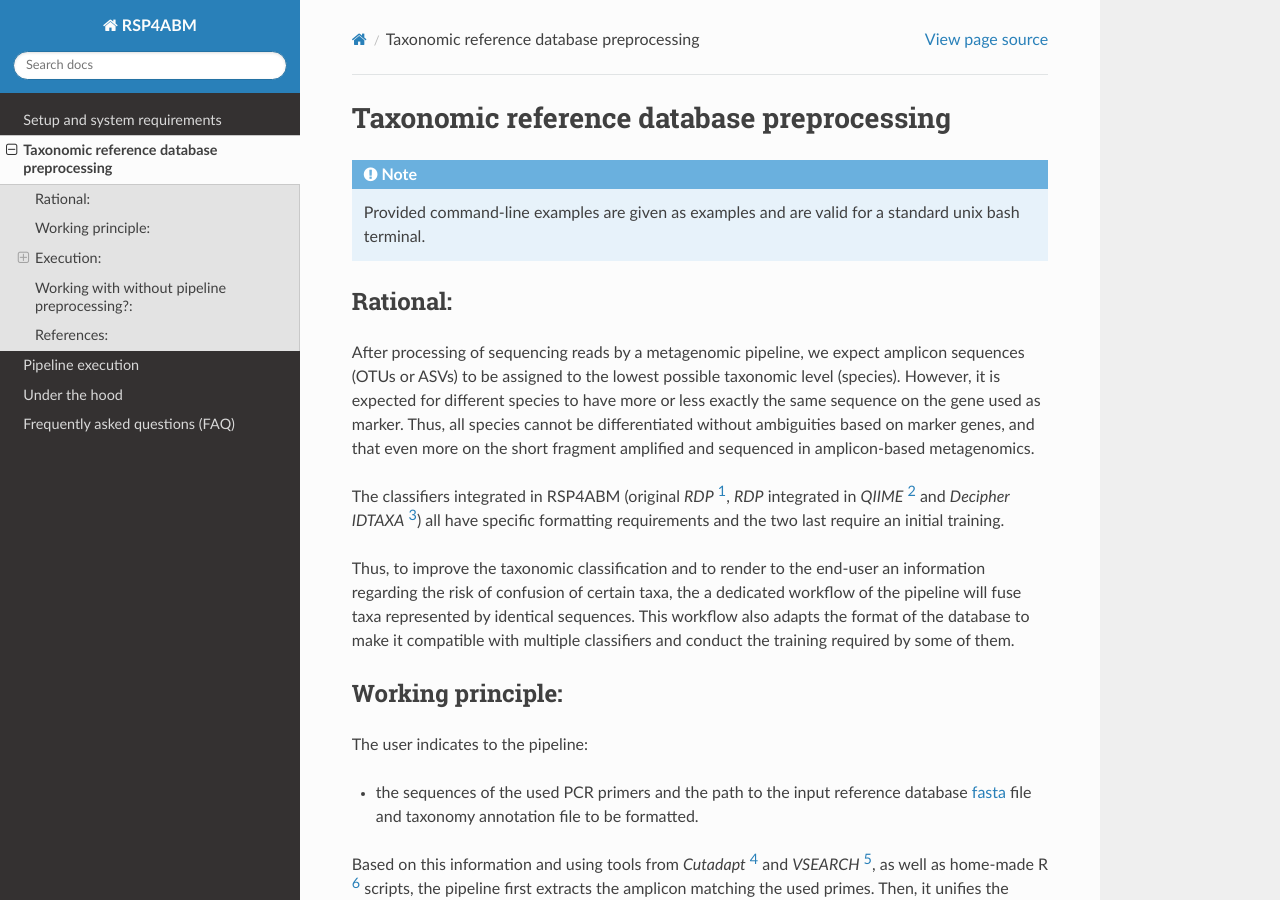
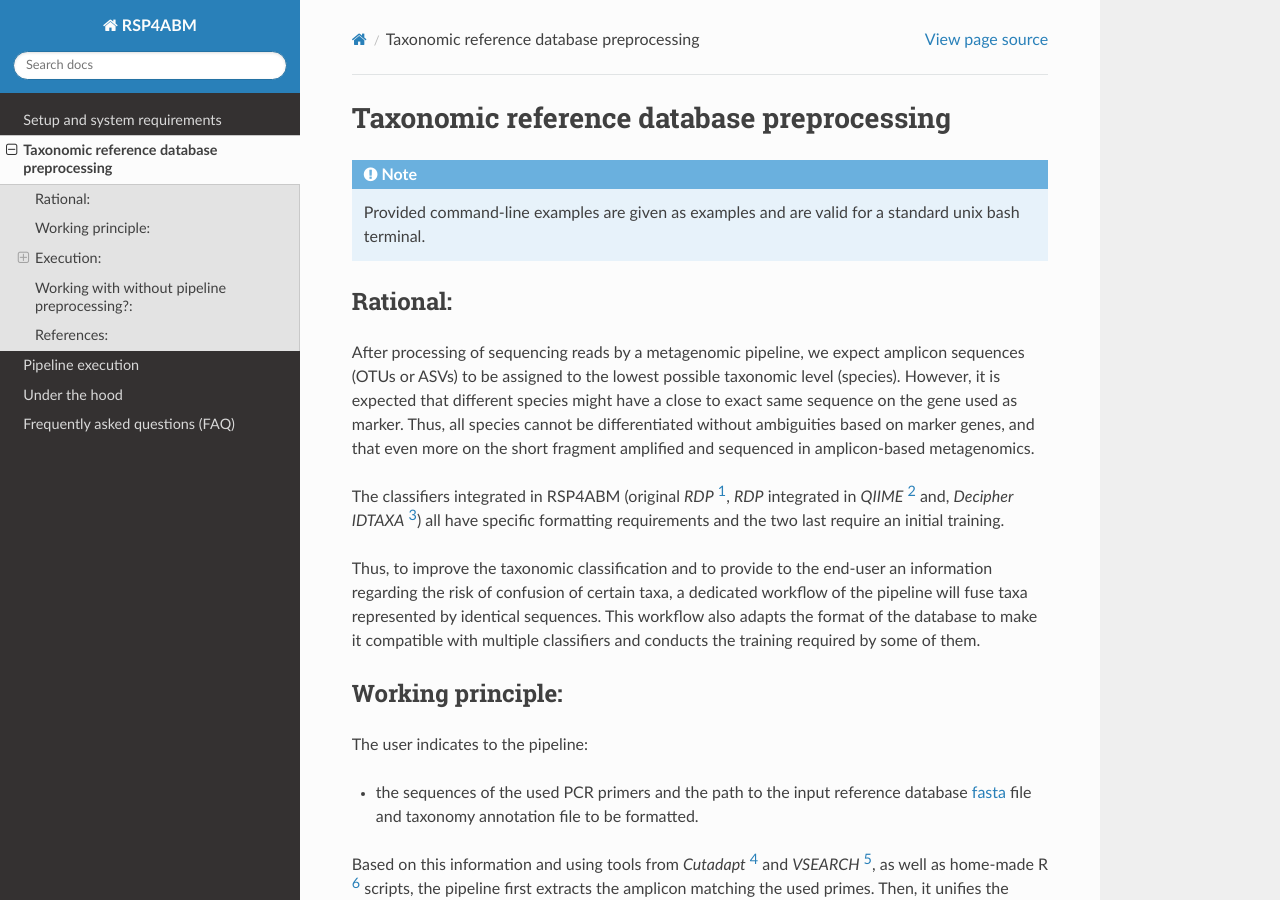
Before and after one commit to metagenlab/zAMP, a Sphinx documentation site: the page built from docs/pages/ref_DB_preprocessing.rst, in a window 1280 px wide and 900 px high. Built offline with Sphinx 7.4.7 and the Read the Docs theme 2.0.0, drawn with Linux system fonts in a browser that asks for light colours.

Commit message:
Update ref_DB_preprocessing.rst

```diff
--- a/docs/pages/ref_DB_preprocessing.rst
+++ b/docs/pages/ref_DB_preprocessing.rst
@@ -11,11 +11,11 @@ Taxonomic reference database preprocessing
 ************************************************************************
 Rational:
 ************************************************************************
-After processing of sequencing reads by a metagenomic pipeline, we expect amplicon sequences (OTUs or ASVs) to be assigned to the lowest possible taxonomic level (species). However, it is expected for different species to have more or less exactly the same sequence on the gene used as marker. Thus, all species cannot be differentiated without ambiguities based on marker genes, and that even more on the short fragment amplified and sequenced in amplicon-based metagenomics.
+After processing of sequencing reads by a metagenomic pipeline, we expect amplicon sequences (OTUs or ASVs) to be assigned to the lowest possible taxonomic level (species). However, it is expected that different species might have a close to exact same sequence on the gene used as marker. Thus, all species cannot be differentiated without ambiguities based on marker genes, and that even more on the short fragment amplified and sequenced in amplicon-based metagenomics.
 
-The classifiers integrated in RSP4ABM (original *RDP* [1]_, *RDP* integrated in *QIIME* [2]_ and *Decipher IDTAXA* [3]_) all have specific formatting requirements and the two last require an initial training.
+The classifiers integrated in RSP4ABM (original *RDP* [1]_, *RDP* integrated in *QIIME* [2]_ and, *Decipher IDTAXA* [3]_) all have specific formatting requirements and the two last require an initial training.
 
-Thus, to improve the taxonomic classification and to render to the end-user an information regarding the risk of confusion of certain taxa, the a dedicated workflow of the pipeline will fuse taxa represented by identical sequences. This workflow also adapts the format of the database to make it compatible with multiple classifiers and conduct the training required by some of them.
+Thus, to improve the taxonomic classification and to provide to the end-user an information regarding the risk of confusion of certain taxa, a dedicated workflow of the pipeline will fuse taxa represented by identical sequences. This workflow also adapts the format of the database to make it compatible with multiple classifiers and conducts the training required by some of them.
 
 ************************************************************************
 Working principle:
```
